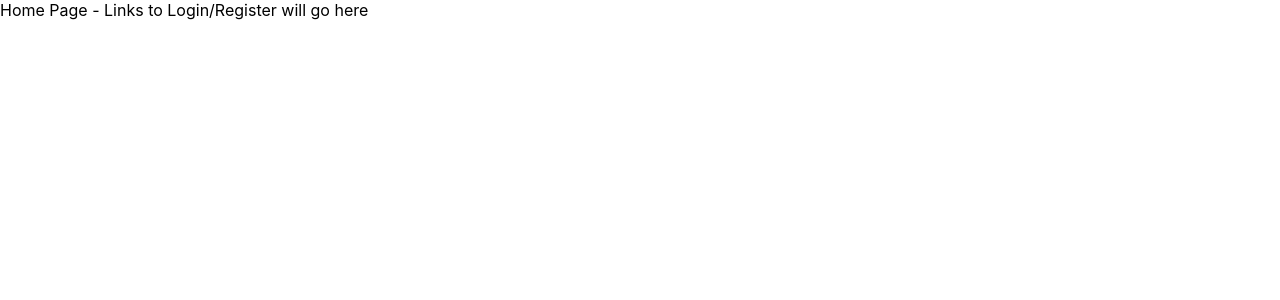
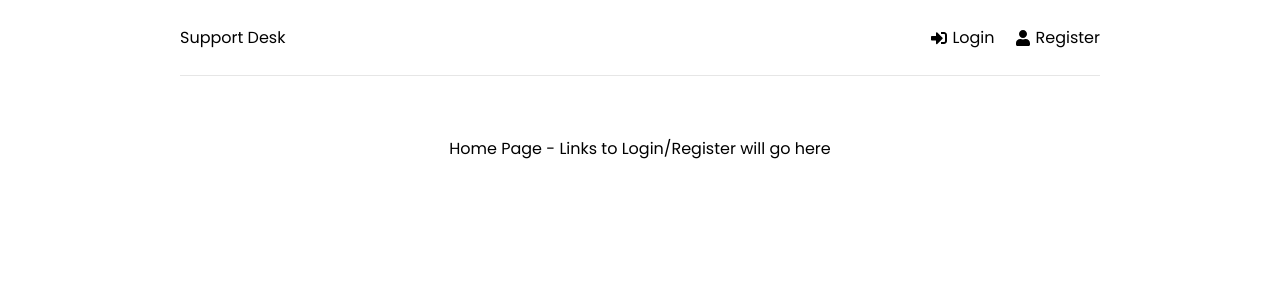
Before and after one commit to Pasindu1100/Tickets-System, a React (Create React App) app in the folder frontend/: page / in a window 1280 px wide. Shown: the top 300 px of the page. Built offline with nearby package versions, Linux system fonts and the light colour scheme.

Commit message:
css added

```diff
--- a/frontend/src/App.js
+++ b/frontend/src/App.js
@@ -4,12 +4,14 @@ import 'react-toastify/dist/ReactToastify.css'
 import Home from './pages/Home'
 import Login from './pages/Login'
 import Register from './pages/Register'
+import Header from './components/Header'
 
 function App() {
   return (
     <>
       <Router>
         <div className='container'>
+          <Header />
           <Routes>
             <Route path='/' element={<Home />} />
             <Route path='/login' element={<Login />} />
--- a/frontend/src/components/Header.jsx
+++ b/frontend/src/components/Header.jsx
@@ -0,0 +1,26 @@
+import { FaSignInAlt, FaSignOutAlt, FaUser } from 'react-icons/fa'
+import { Link } from 'react-router-dom'
+
+function Header() {
+  return (
+    <header className='header'>
+      <div className='logo'>
+        <Link to='/'>Support Desk</Link>
+      </div>
+      <ul>
+        <li>
+          <Link to='/login'>
+            <FaSignInAlt /> Login
+          </Link>
+        </li>
+        <li>
+          <Link to='/register'>
+            <FaUser /> Register
+          </Link>
+        </li>
+      </ul>
+    </header>
+  )
+}
+
+export default Header
--- a/frontend/src/index.css
+++ b/frontend/src/index.css
@@ -1,13 +1,116 @@
-body {
+@import url('https://fonts.googleapis.com/css2?family=Poppins:wght@300;400;600;700&display=swap');
+
+* {
+  box-sizing: border-box;
   margin: 0;
-  font-family: -apple-system, BlinkMacSystemFont, 'Segoe UI', 'Roboto', 'Oxygen',
-    'Ubuntu', 'Cantarell', 'Fira Sans', 'Droid Sans', 'Helvetica Neue',
-    sans-serif;
-  -webkit-font-smoothing: antialiased;
-  -moz-osx-font-smoothing: grayscale;
+  padding: 0;
 }
 
-code {
-  font-family: source-code-pro, Menlo, Monaco, Consolas, 'Courier New',
-    monospace;
+body {
+  font-family: 'Poppins', sans-serif;
+  height: 100vh;
 }
+
+a {
+  text-decoration: none;
+  color: #000;
+}
+
+p {
+  line-height: 1.7;
+}
+
+ul {
+  list-style: none;
+}
+
+li {
+  line-height: 2.2;
+}
+
+h1, h2, h3 {
+  font-weight: 600;
+  margin-bottom: 10px;
+}
+
+.container {
+  width: 100%;
+  max-width: 960px;
+  margin: 0 auto;
+  padding: 0 20px;
+  text-align: center;
+}
+
+.header {
+  display: flex;
+  justify-content: space-between;
+  align-items: center;
+  padding: 20px 0;
+  border-bottom: 1px solid #e6e6e6;
+  margin-bottom: 60px;
+}
+
+.header ul {
+  display: flex;
+  align-items: center;
+  justify-content: space-between;
+}
+
+.header ul li {
+  margin-left: 20px;
+}
+
+.header ul li a {
+  display: flex;
+  align-items: center;
+}
+
+.header ul li a svg {
+  margin-right: 5px;
+}
+
+.heading {
+  font-size: 2rem;
+  font-weight: 700;
+  margin-bottom: 50px;
+  padding: 0 20px;
+}
+
+.heading p {
+  color: #828282;
+}
+
+.form, .form-group {
+  margin-bottom: 10px;
+}
+
+.form-group input,
+.form-group textarea,
+.form-group select {
+  width: 100%;
+  padding: 10px;
+  border: 1px solid #e6e6e6;
+  border-radius: 5px;
+  margin-bottom: 10px;
+  font-family: inherit;
+}
+
+.btn {
+  padding: 10px 20px;
+  border: 1px solid #000;
+  border-radius: 5px;
+  background: #000;
+  color: #fff;
+  font-size: 16px;
+  font-weight: 700;
+  cursor: pointer;
+  text-align: center;
+  appearance: button;
+  display: flex;
+  align-items: center;
+  justify-content: center;
+}
+
+.btn-block {
+  width: 100%;
+}
```
